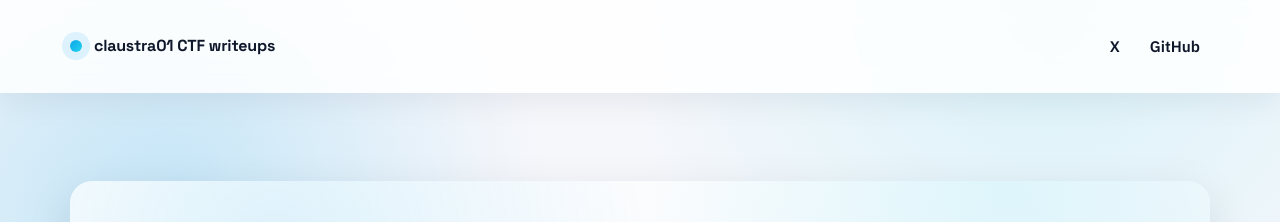
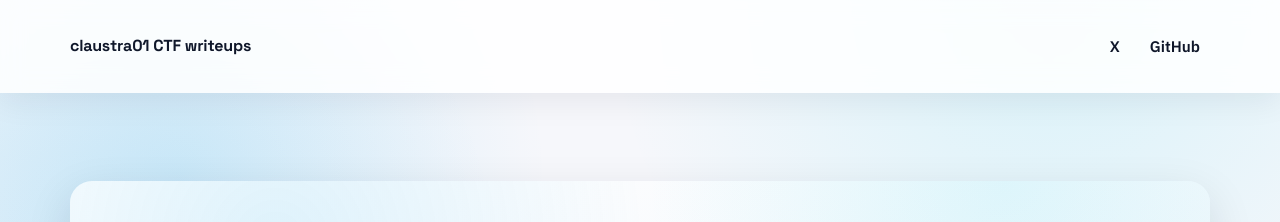
Before and after one commit to claustra01/my-ctf-writeups, a Jekyll site: the page built from index.md, in a window 1280 px wide. Shown: the top 222 px of the page. Built offline with Jekyll 4.4.1, drawn with Linux system fonts in a browser that asks for light colours.

Commit message:
chore: decoration

```diff
--- a/_layouts/default.html
+++ b/_layouts/default.html
@@ -15,7 +15,6 @@
     <header class="site-header">
       <div class="header-inner">
         <a class="brand" href="{{ '/' | relative_url }}">
-          <span class="dot"></span>
           <span class="brand-text">claustra01 CTF writeups</span>
         </a>
         <nav class="nav-links">
--- a/_layouts/writeup.html
+++ b/_layouts/writeup.html
@@ -65,6 +65,8 @@
           <div class="writeup-body markdown-body">
             {{ content }}
           </div>
+
+          <a class="back-link" href="{{ '/' | relative_url }}">← All writeups</a>
         </article>
       </div>
     </main>
```
